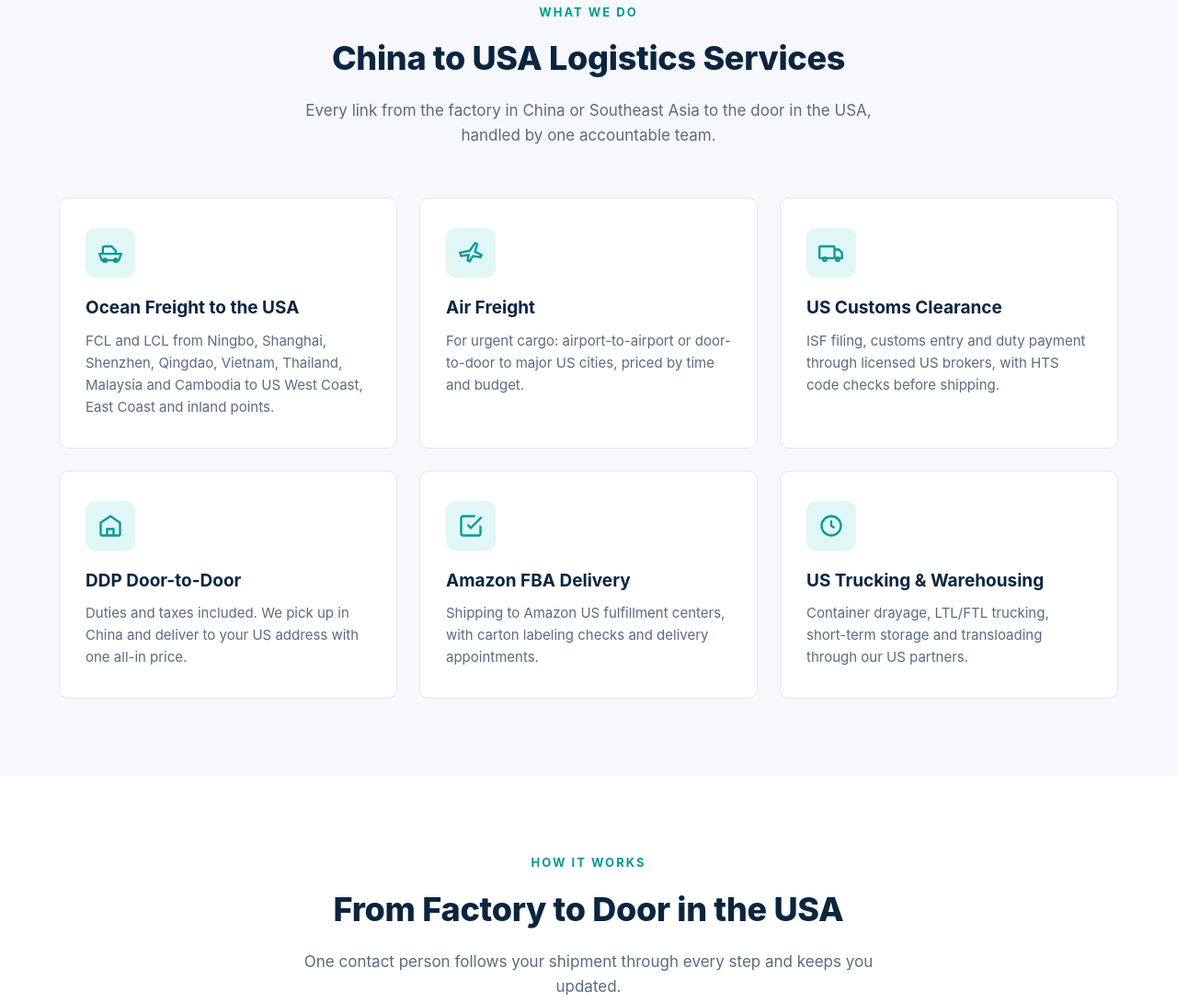
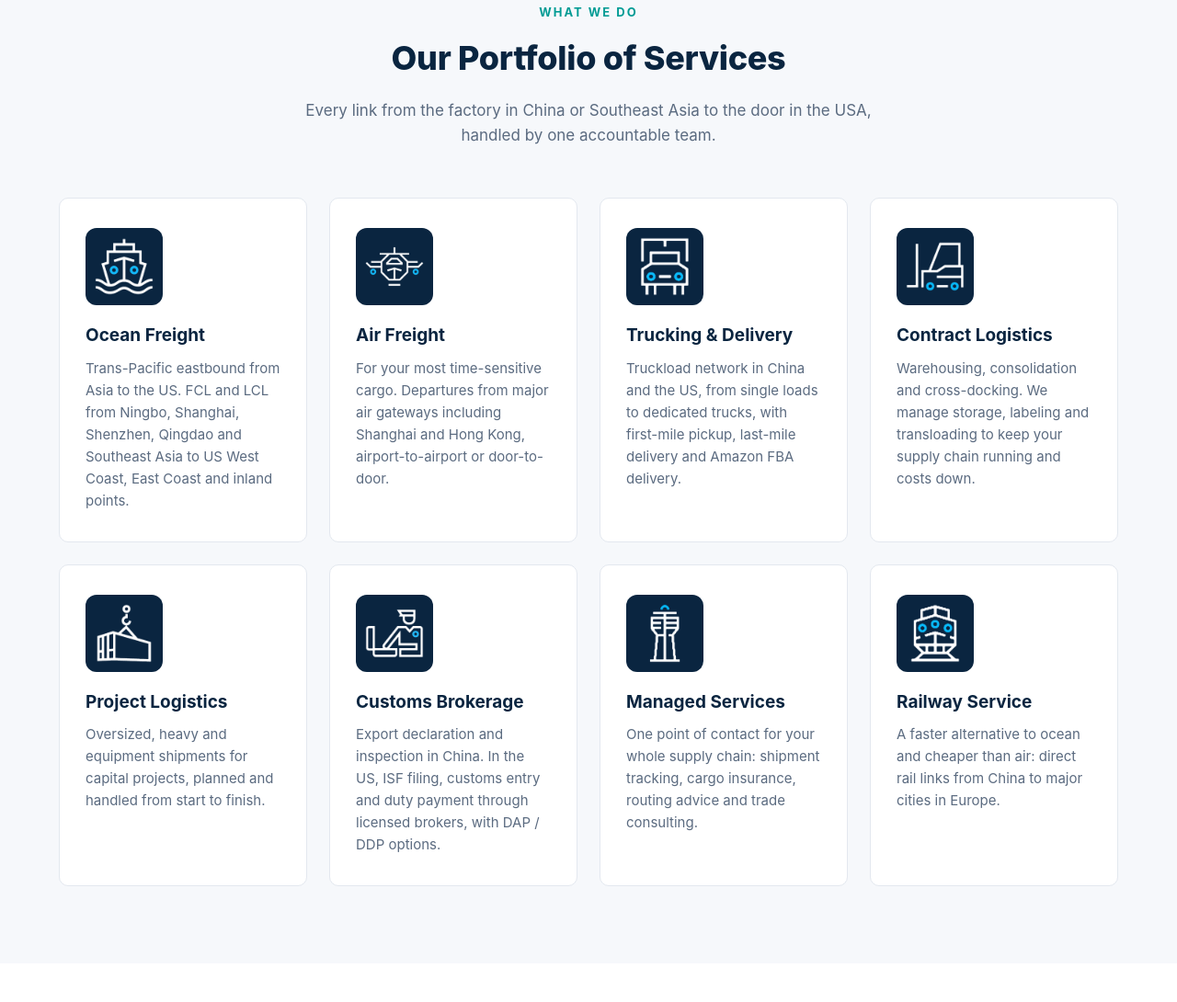
Before and after one commit to forrestzhang2026-cloud/enoch-website, a plain HTML site: page index.html in a window 1280 px wide. Shown: the part 1665-2755 px from the top of the page at 92% size. Drawn offline with Linux system fonts and the light colour scheme.

Commit message:
Replace services with the eight services from the company brief, using brochure icons
Co-Authored-By: Claude Opus 5.5 <noreply@anthropic.com>

```diff
--- a/index.html
+++ b/index.html
@@ -129,12 +129,12 @@
 
   /* ===== Services ===== */
   .services{background:var(--bg)}
-  .svc-grid{display:grid;grid-template-columns:repeat(3,1fr);gap:24px}
+  .svc-grid{display:grid;grid-template-columns:repeat(4,1fr);gap:24px}
   .svc{background:#fff;border:1px solid var(--line);border-radius:10px;padding:32px 28px;transition:.2s}
   .svc:hover{transform:translateY(-4px);box-shadow:0 16px 40px rgba(10,37,64,.10);border-color:transparent}
-  .svc .ico{width:54px;height:54px;border-radius:10px;background:rgba(0,184,176,.12);
+  .svc .ico{width:84px;height:84px;border-radius:12px;background:var(--navy);
     display:flex;align-items:center;justify-content:center;margin-bottom:18px}
-  .svc .ico svg{width:28px;height:28px;stroke:var(--teal-dark)}
+  .svc .ico img{width:64px;height:64px}
   .svc h3{font-size:19px;color:var(--navy);margin-bottom:8px}
   .svc p{color:var(--muted);font-size:15px}
   .svc .more{display:inline-block;margin-top:14px;color:var(--teal-dark);font-weight:600;font-size:14px}
@@ -250,7 +250,8 @@
     .hero h1{font-size:38px}
     .stats .grid{grid-template-columns:repeat(2,1fr)}
     .stat:nth-child(2){border-right:none}
-    .svc-grid,.why-grid{grid-template-columns:1fr}
+    .why-grid{grid-template-columns:1fr}
+    .svc-grid{grid-template-columns:repeat(2,1fr)}
     .split{grid-template-columns:1fr;gap:30px}
     .steps{grid-template-columns:1fr 1fr}
     .ind-grid{grid-template-columns:repeat(3,1fr)}
@@ -260,6 +261,7 @@
   }
   @media(max-width:560px){
     .ind-grid{grid-template-columns:repeat(2,1fr)}
+    .svc-grid{grid-template-columns:1fr}
     .steps{grid-template-columns:1fr}
     .stat{padding:22px 12px}
     .stat .num{font-size:24px}
@@ -392,39 +394,49 @@
   <div class="container">
     <div class="sec-head">
       <div class="eyebrow" data-i18n="svc.eyebrow">What We Do</div>
-      <h2 data-i18n="svc.title">China to USA Logistics Services</h2>
+      <h2 data-i18n="svc.title">Our Portfolio of Services</h2>
       <p data-i18n="svc.desc">Every link from the factory in China or Southeast Asia to the door in the USA, handled by one accountable team.</p>
     </div>
     <div class="svc-grid">
       <div class="svc">
-        <div class="ico"><svg fill="none" stroke-width="2" viewBox="0 0 24 24"><path d="M2 13h20l-2 6H4l-2-6z"/><path d="M5 13V8a2 2 0 012-2h6l4 4v3"/><circle cx="7" cy="19" r="1.5"/><circle cx="17" cy="19" r="1.5"/></svg></div>
-        <h3 data-i18n="svc.1.t">Ocean Freight to the USA</h3>
-        <p data-i18n="svc.1.d">FCL and LCL from Ningbo, Shanghai, Shenzhen, Qingdao, Vietnam, Thailand, Malaysia and Cambodia to US West Coast, East Coast and inland points.</p>
+        <div class="ico"><img src="img/services/ocean.png" alt="" width="80" height="80" loading="lazy" /></div>
+        <h3 data-i18n="svc.1.t">Ocean Freight</h3>
+        <p data-i18n="svc.1.d">Trans-Pacific eastbound from Asia to the US. FCL and LCL from Ningbo, Shanghai, Shenzhen, Qingdao and Southeast Asia to US West Coast, East Coast and inland points.</p>
       </div>
       <div class="svc">
-        <div class="ico"><svg fill="none" stroke-width="2" viewBox="0 0 24 24"><path d="M2 12l9-2 5-7 2 1-2 7 6 3-1 2-7-1-3 5-2-1 1-5-7 1z"/></svg></div>
+        <div class="ico"><img src="img/services/air.png" alt="" width="80" height="80" loading="lazy" /></div>
         <h3 data-i18n="svc.2.t">Air Freight</h3>
-        <p data-i18n="svc.2.d">For urgent cargo: airport-to-airport or door-to-door to major US cities, priced by time and budget.</p>
+        <p data-i18n="svc.2.d">For your most time-sensitive cargo. Departures from major air gateways including Shanghai and Hong Kong, airport-to-airport or door-to-door.</p>
       </div>
       <div class="svc">
-        <div class="ico"><svg fill="none" stroke-width="2" viewBox="0 0 24 24"><rect x="1" y="6" width="14" height="11" rx="1"/><path d="M15 9h4l3 3v5h-7"/><circle cx="6" cy="18" r="1.6"/><circle cx="18" cy="18" r="1.6"/></svg></div>
-        <h3 data-i18n="svc.3.t">US Customs Clearance</h3>
-        <p data-i18n="svc.3.d">ISF filing, customs entry and duty payment through licensed US brokers, with HTS code checks before shipping.</p>
+        <div class="ico"><img src="img/services/truck.png" alt="" width="80" height="80" loading="lazy" /></div>
+        <h3 data-i18n="svc.3.t">Trucking & Delivery</h3>
+        <p data-i18n="svc.3.d">Truckload network in China and the US, from single loads to dedicated trucks, with first-mile pickup, last-mile delivery and Amazon FBA delivery.</p>
       </div>
       <div class="svc">
-        <div class="ico"><svg fill="none" stroke-width="2" viewBox="0 0 24 24"><path d="M3 21V9l9-6 9 6v12"/><path d="M3 21h18M9 21v-6h6v6"/></svg></div>
-        <h3 data-i18n="svc.4.t">DDP Door-to-Door</h3>
-        <p data-i18n="svc.4.d">Duties and taxes included. We pick up in China and deliver to your US address with one all-in price.</p>
+        <div class="ico"><img src="img/services/contract.png" alt="" width="80" height="80" loading="lazy" /></div>
+        <h3 data-i18n="svc.4.t">Contract Logistics</h3>
+        <p data-i18n="svc.4.d">Warehousing, consolidation and cross-docking. We manage storage, labeling and transloading to keep your supply chain running and costs down.</p>
       </div>
       <div class="svc">
-        <div class="ico"><svg fill="none" stroke-width="2" viewBox="0 0 24 24"><path d="M9 11l3 3L22 4"/><path d="M21 12v7a2 2 0 01-2 2H5a2 2 0 01-2-2V5a2 2 0 012-2h11"/></svg></div>
-        <h3 data-i18n="svc.5.t">Amazon FBA Delivery</h3>
-        <p data-i18n="svc.5.d">Shipping to Amazon US fulfillment centers, with carton labeling checks and delivery appointments.</p>
+        <div class="ico"><img src="img/services/project.png" alt="" width="80" height="80" loading="lazy" /></div>
+        <h3 data-i18n="svc.5.t">Project Logistics</h3>
+        <p data-i18n="svc.5.d">Oversized, heavy and equipment shipments for capital projects, planned and handled from start to finish.</p>
       </div>
       <div class="svc">
-        <div class="ico"><svg fill="none" stroke-width="2" viewBox="0 0 24 24"><circle cx="12" cy="12" r="9"/><path d="M12 7v5l3 2"/></svg></div>
-        <h3 data-i18n="svc.6.t">US Trucking & Warehousing</h3>
-        <p data-i18n="svc.6.d">Container drayage, LTL/FTL trucking, short-term storage and transloading through our US partners.</p>
+        <div class="ico"><img src="img/services/customs.png" alt="" width="80" height="80" loading="lazy" /></div>
+        <h3 data-i18n="svc.6.t">Customs Brokerage</h3>
+        <p data-i18n="svc.6.d">Export declaration and inspection in China. In the US, ISF filing, customs entry and duty payment through licensed brokers, with DAP / DDP options.</p>
+      </div>
+      <div class="svc">
+        <div class="ico"><img src="img/services/managed.png" alt="" width="80" height="80" loading="lazy" /></div>
+        <h3 data-i18n="svc.7.t">Managed Services</h3>
+        <p data-i18n="svc.7.d">One point of contact for your whole supply chain: shipment tracking, cargo insurance, routing advice and trade consulting.</p>
+      </div>
+      <div class="svc">
+        <div class="ico"><img src="img/services/rail.png" alt="" width="80" height="80" loading="lazy" /></div>
+        <h3 data-i18n="svc.8.t">Railway Service</h3>
+        <p data-i18n="svc.8.d">A faster alternative to ocean and cheaper than air: direct rail links from China to major cities in Europe.</p>
       </div>
     </div>
   </div>
@@ -602,11 +614,11 @@
       <div>
         <h4 data-i18n="foot.services">Services</h4>
         <ul>
-          <li><a href="#services" data-i18n="svc.1.t">Ocean Freight to the USA</a></li>
+          <li><a href="#services" data-i18n="svc.1.t">Ocean Freight</a></li>
           <li><a href="#services" data-i18n="svc.2.t">Air Freight</a></li>
-          <li><a href="#services" data-i18n="svc.3.t">US Customs Clearance</a></li>
-          <li><a href="#services" data-i18n="svc.4.t">DDP Door-to-Door</a></li>
-          <li><a href="#services" data-i18n="svc.5.t">Amazon FBA Delivery</a></li>
+          <li><a href="#services" data-i18n="svc.3.t">Trucking & Delivery</a></li>
+          <li><a href="#services" data-i18n="svc.6.t">Customs Brokerage</a></li>
+          <li><a href="#services" data-i18n="svc.4.t">Contract Logistics</a></li>
         </ul>
       </div>
       <div>
@@ -660,13 +672,15 @@ const I18N = {
     "about.f6.t":"合作船公司", "about.f6.d":"达飞 CMA CGM、中远海运 COSCO、长荣 Evergreen 等",
     "about.f4.t":"起运地", "about.f4.d":"中国：宁波、上海、深圳、青岛 · 东南亚：越南、泰国、马来西亚、柬埔寨",
     "about.f5.t":"目的地", "about.f5.d":"美国：美西、美东及内陆点",
-    "svc.eyebrow":"我们的业务", "svc.title":"中国至美国物流服务", "svc.desc":"从中国或东南亚工厂到美国收货地址，每个环节由同一个团队负责到底。",
-    "svc.1.t":"美国海运", "svc.1.d":"整柜(FCL)和拼箱(LCL)，从宁波、上海、深圳、青岛及越南、泰国、马来西亚、柬埔寨发往美西、美东及内陆点。",
-    "svc.2.t":"空运", "svc.2.d":"适合急货：机场到机场或门到门，覆盖美国主要城市，按时效和预算选择方案。",
-    "svc.3.t":"美国清关", "svc.3.d":"通过美国持牌报关行办理 ISF 申报、进口清关和关税缴纳，出货前帮您核对 HTS 编码。",
-    "svc.4.t":"双清包税门到门", "svc.4.d":"含关税和税费。我们在中国提货，送到您在美国的地址，一口价全包。",
-    "svc.5.t":"亚马逊 FBA 派送", "svc.5.d":"派送至美国亚马逊仓，协助检查箱唛标签并预约送仓。",
-    "svc.6.t":"美国卡车与仓储", "svc.6.d":"通过美国合作伙伴提供拖柜、零担/整车运输、短期仓储和转运换标。",
+    "svc.eyebrow":"我们的业务", "svc.title":"我们的服务", "svc.desc":"从中国或东南亚工厂到美国收货地址，每个环节由同一个团队负责到底。",
+    "svc.1.t":"海运", "svc.1.d":"专注跨太平洋东向航线（亚洲至美国）。整柜(FCL)和拼箱(LCL)，从宁波、上海、深圳、青岛及东南亚发往美西、美东及内陆点。",
+    "svc.2.t":"空运", "svc.2.d":"适合时效要求最高的货物。从上海、香港等主要空港出发，可做机场到机场或门到门。",
+    "svc.3.t":"卡车运输与派送", "svc.3.d":"中美两端的卡车运输网络，从单票到专车都能安排，覆盖头程提货、尾程派送和亚马逊 FBA 送仓。",
+    "svc.4.t":"合同物流", "svc.4.d":"仓储、集拼和越库操作。我们负责存储、贴标和转运，让供应链顺畅运转、降低成本。",
+    "svc.5.t":"项目物流", "svc.5.d":"为设备和大型项目提供超大、超重货物运输，从方案规划到执行全程负责。",
+    "svc.6.t":"报关清关", "svc.6.d":"国内出口报关和商检；在美国通过持牌报关行办理 ISF 申报、进口清关和关税缴纳，可选 DAP / DDP 条款。",
+    "svc.7.t":"供应链管理", "svc.7.d":"整条供应链只对接一个团队：货物跟踪、货运保险、路线方案和国际贸易咨询。",
+    "svc.8.t":"铁路运输", "svc.8.d":"比海运快、比空运省：从中国直达欧洲主要城市的铁路班列。",
     "proc.eyebrow":"服务流程", "proc.title":"从工厂到美国收货地址", "proc.desc":"一位专属对接人全程跟进您的货物，及时通报进度。",
     "proc.1.t":"询价与订舱", "proc.1.d":"发来货物信息，我们比较线路和船司/航司，确认分项报价。",
     "proc.2.t":"起运地提货", "proc.2.d":"到您在中国或东南亚的供应商处提货，检查箱子和标签，送港装柜。",
```
Also changed, not shown: img/services/air.png (added), img/services/contract.png (added), img/services/customs.png (added), img/services/managed.png (added), img/services/ocean.png (added), img/services/project.png (added), img/services/rail.png (added), img/services/truck.png (added).
